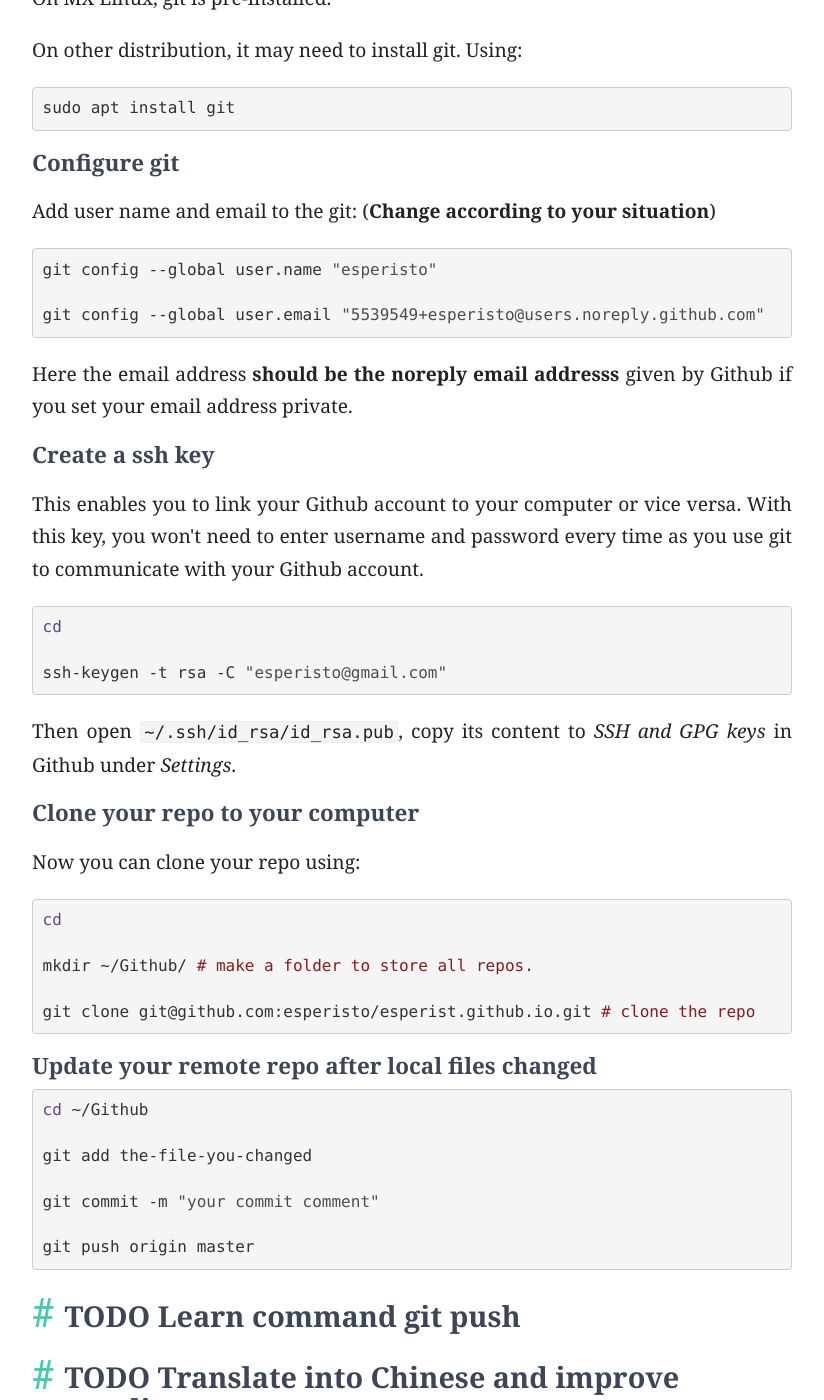
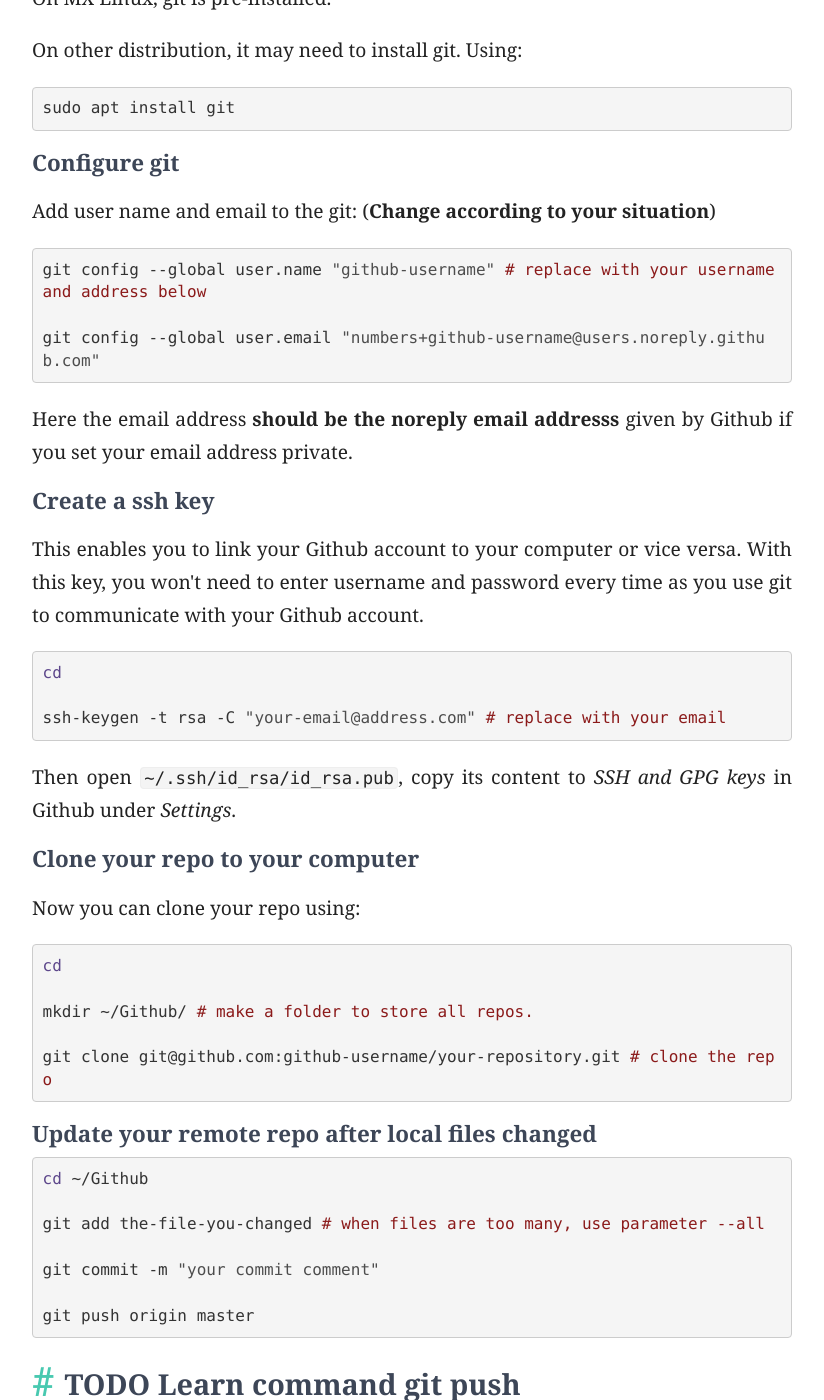
Before and after one commit to esperisto/esperisto.github.io, a Jekyll site: the page built from _posts/2025-2-22-Using-Github-with-git-on-Linux.html, in a window 1280 px wide and 1400 px high, scrolled down 760 px. Shown: the whole window, without its empty margins (228-1052 px from the left). Built offline with Jekyll 4.4.1, drawn with Linux system fonts in a browser that asks for light colours; nearby versions of some CDN libraries; comment, search, counter and statistics services are not loaded.

Commit message:
hide personal info
Signed-off-by: esperisto <5539549+esperisto@users.noreply.github.com>

```diff
--- a/_posts/2025-2-22-Using-Github-with-git-on-Linux.html
+++ b/_posts/2025-2-22-Using-Github-with-git-on-Linux.html
@@ -4,8 +4,6 @@ title: 在Linux上用git来使用Github
 archive: false
 comments: true
 ---
-
-</div>
 <div id="table-of-contents" role="doc-toc">
 <h2>Table of Contents</h2>
 <div id="text-table-of-contents" role="doc-toc">
@@ -56,9 +54,9 @@ Add user name and email to the git: (<b>Change according to your situation</b>)
 </p>
 <div class="org-src-container">
 <pre class="src src-bash">
-git config --global user.name <span style="color: #4d4d4d;">"esperisto"</span>
+git config --global user.name <span style="color: #4d4d4d;">"github-username"</span> <span style="color: #8b1a1a;"># </span><span style="color: #8b1a1a;">replace with your username and address below</span>
 
-git config --global user.email <span style="color: #4d4d4d;">"5539549+esperisto@users.noreply.github.com"</span>
+git config --global user.email <span style="color: #4d4d4d;">"numbers+github-username@users.noreply.github.com"</span>
 </pre>
 </div>
 
@@ -82,7 +80,7 @@ every time as you use git to communicate with your Github account.
 <pre class="src src-bash">
 <span style="color: #5d478b;">cd</span>
 
-ssh-keygen -t rsa -C <span style="color: #4d4d4d;">"esperisto@gmail.com"</span>
+ssh-keygen -t rsa -C <span style="color: #4d4d4d;">"your-email@address.com"</span> <span style="color: #8b1a1a;"># </span><span style="color: #8b1a1a;">replace with your email</span>
 </pre>
 </div>
 
@@ -107,7 +105,7 @@ Now you can clone your repo using:
 
 mkdir ~/Github/ <span style="color: #8b1a1a;"># </span><span style="color: #8b1a1a;">make a folder to store all repos.</span>
 
-git clone git@github.com:esperisto/esperist.github.io.git <span style="color: #8b1a1a;"># </span><span style="color: #8b1a1a;">clone the repo</span>
+git clone git@github.com:github-username/your-repository.git <span style="color: #8b1a1a;"># </span><span style="color: #8b1a1a;">clone the repo</span>
 </pre>
 </div>
 </div>
@@ -120,7 +118,7 @@ git clone git@github.com:esperisto/esperist.github.io.git <span style="color: #8
 <pre class="src src-bash">
 <span style="color: #5d478b;">cd</span> ~/Github
 
-git add the-file-you-changed
+git add the-file-you-changed <span style="color: #8b1a1a;"># </span><span style="color: #8b1a1a;">when files are too many, use parameter --all</span>
 
 git commit -m <span style="color: #4d4d4d;">"your commit comment"</span>
 
```
